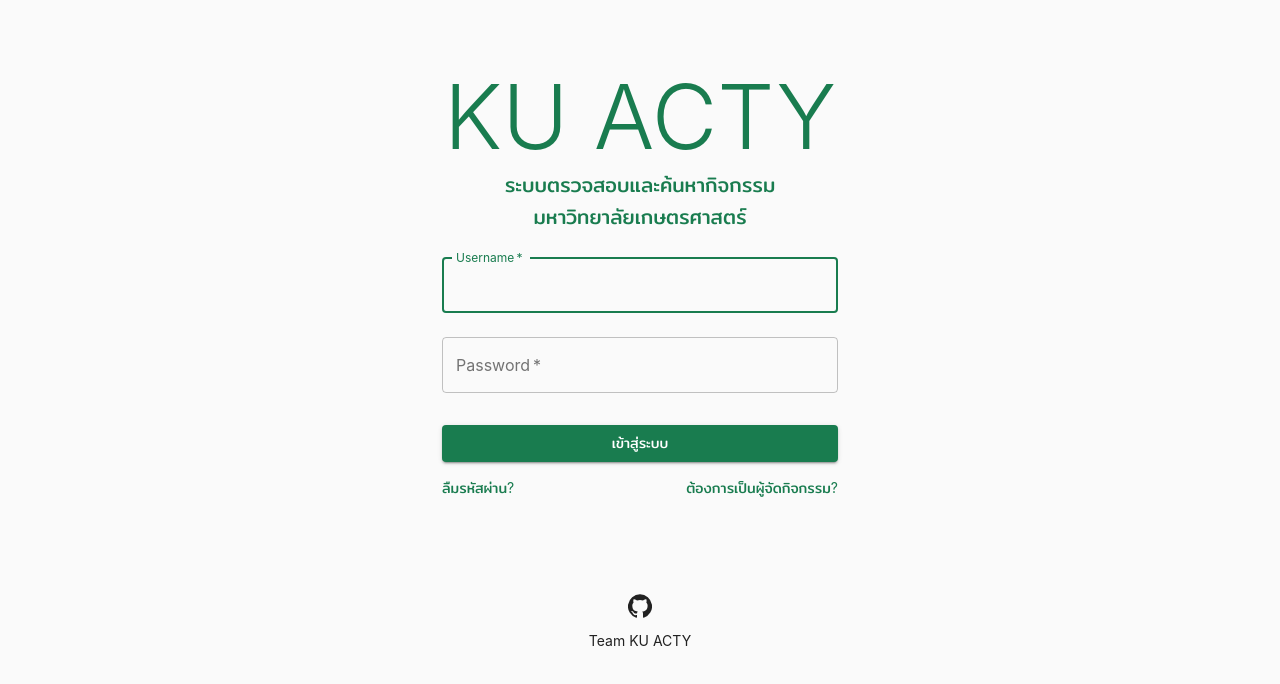
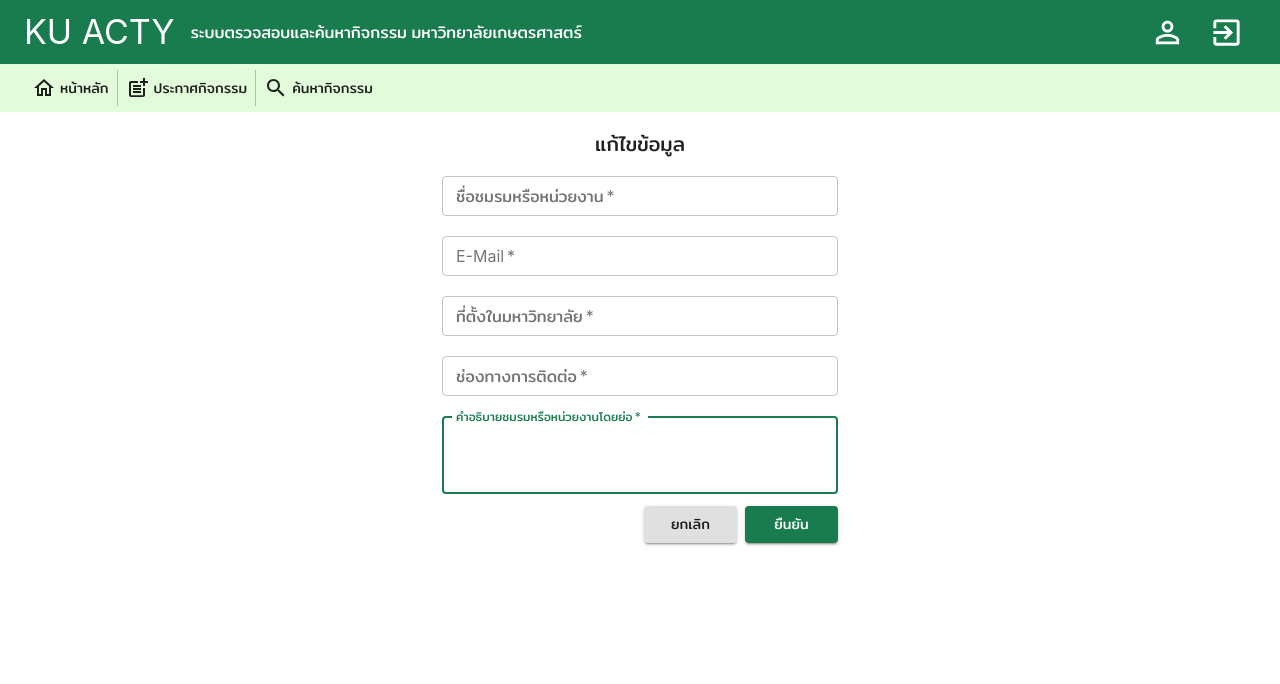
Before and after one commit to NutyHw/KU-Acty, a React (Create React App) app in the folder frontend/: page /org/profile/edit in a window 1280 px wide. Before the commit this address led to /login. Shown: the top 684 px of the page. Built offline with nearby package versions, Linux system fonts and the light colour scheme.

Commit message:
1. Create editprofile components / 2. Fix createevent / 3. Update App.tsx

```diff
--- a/frontend/src/App.tsx
+++ b/frontend/src/App.tsx
@@ -18,6 +18,7 @@ import { SelfProfile } from './components/orgprofile/profile.self';
 import { Profile_OrgView } from './components/orgprofile/profile.orgview';
 import { Profile_NisitView } from './components/orgprofile/profile.nisitview';
 import { StatEvent } from './components/stat/stat';
+import { EditProfile } from './components/editprofile/editprofile';
 
 const App = () => {
   return(
@@ -40,6 +41,7 @@ const App = () => {
       <Route path="/org/orgprofile" component={Profile_OrgView}/>
       <Route path="/nisit/orgprofile" component={Profile_NisitView}/>
       <Route path="/org/statevent" component={StatEvent}/>
+      <Route path="/org/profile/edit" component={EditProfile}/>
       <Redirect to="/login" />
     </Switch>
   );
--- a/frontend/src/components/createevent/createevent.tsx
+++ b/frontend/src/components/createevent/createevent.tsx
@@ -1,6 +1,6 @@
 import React, { useEffect, useState } from 'react';
 import { useForm, Controller } from 'react-hook-form';
-
+import { useHistory } from 'react-router-dom';
 // material ui import
 import Button from '@material-ui/core/Button';
 import CssBaseline from '@material-ui/core/CssBaseline';
@@ -58,7 +58,7 @@ export function UploadButtons() {
 
 export const CreateEvent : React.FC = () => {
   const classes = useStyles();
-
+  const history = useHistory()
   const [ eventType , setEventType] = useState<string[]>([]);
   const { register, handleSubmit, control } = useForm();
 
@@ -76,6 +76,9 @@ export const CreateEvent : React.FC = () => {
       const token = localStorage.getItem('token');
       setAuthToken(token);
       await api.post('/events/',creatEvent)
+      history.push({
+        pathname : '/org/home'
+      })
     } catch (err) {
       throw new Error(err);
       return ;
@@ -298,6 +301,7 @@ export const CreateEvent : React.FC = () => {
                     type="submit"
                     variant="contained"
                     color="primary"
+
                     className={classes.submit}
                   >
                     ประกาศกิจกรรม
--- /dev/null
+++ b/frontend/src/components/editprofile/editprofile.tsx
@@ -0,0 +1,163 @@
+import React, { useEffect, useState } from 'react';
+import { useForm } from 'react-hook-form';
+import Box from '@material-ui/core/Box';
+import Typography from '@material-ui/core/Typography';
+import Button from '@material-ui/core/Button';
+import { makeStyles } from '@material-ui/core/styles';
+import { ThemeProvider } from '@material-ui/core/styles';
+import Container from '@material-ui/core/Container';
+import Grid from '@material-ui/core/Grid';
+import Link from '@material-ui/core/Link';
+import TextField from '@material-ui/core/TextField';
+import { theme } from '../theme/theme';
+import { OrgHeader } from '../header/org.header';
+import { api, setAuthToken } from '../../api/jsonPlaceholder.instance';
+import { useHistory  } from 'react-router-dom';
+import { useParams } from 'react-router-dom';
+import { Organizer } from './type';
+import { OrganizerSchema } from './validator';
+import { GreenDesc, useStyles, MenuProps } from './style';
+
+
+
+export const EditProfile : React.FC = () => {
+  const classes = useStyles();
+  /*const history = useHistory();
+  const { register, handleSubmit } = useForm<Organizer>();
+  const { id } = useParams();
+
+  async function onSubmit ( org : Organizer ){
+    try {
+      org.user = id;
+      OrganizerSchema.validate(org)
+      await api.put('/organizers/profile', org );
+      history.push({
+        pathname : '/org/home'
+      })
+
+
+    } catch( err ) {
+      throw new Error(err)
+      return;
+    }
+}*/
+
+
+
+  return (
+    <Container component="main" maxWidth="xs">
+    <ThemeProvider theme={theme}>
+      <OrgHeader />
+      <div className={classes.midpage}>
+          <Typography variant="h6" align="center" color="textPrimary">
+            แก้ไขข้อมูล
+          </Typography>
+      <form className={classes.login} noValidate //onSubmit={handleSubmit(onSubmit)}
+      >
+      <Grid container spacing={1}>
+              <Grid item xs={12}>
+                <TextField
+                  variant="outlined"
+                  margin="dense"
+                  required
+                  fullWidth
+                  id="orgname"
+                  label="ชื่อชมรมหรือหน่วยงาน"
+                  name="organizer_name"
+                  type = "string"
+                  //inputRef = {register({ required : true })}
+                  //autoComplete="username"
+                  autoFocus
+                />
+              </Grid>
+
+              <Grid item xs={12}>
+                <TextField
+                  variant="outlined"
+                  margin="dense"
+                  required
+                  fullWidth
+                  id="email"
+                  label="E-Mail"
+                  name="email"
+                  type = "string"
+                  //inputRef = {register({ required : true })}
+                  autoFocus
+                />
+              </Grid>
+
+              <Grid item xs={12}>
+                <TextField
+                  variant="outlined"
+                  margin="dense"
+                  required
+                  fullWidth
+                  id="location"
+                  label="ที่ตั้งในมหาวิทยาลัย"
+                  name="location"
+                  type = "string"
+                  //inputRef = {register({ required : true })}
+                  autoFocus
+                />
+              </Grid>
+
+              <Grid item xs={12}>
+                <TextField
+                  variant="outlined"
+                  margin="dense"
+                  required
+                  fullWidth
+                  id="contact"
+                  label="ช่องทางการติดต่อ"
+                  name="contact"
+                  type = "string"
+                  //inputRef = {register({ required : true })}
+                  autoFocus
+                />
+              </Grid>
+
+              <Grid item xs={12}>
+                <TextField
+                  variant="outlined"
+                  margin="dense"
+                  required
+                  fullWidth
+                  id="description"
+                  label="คำอธิบายชมรมหรือหน่วยงานโดยย่อ"
+                  name="description"
+                  type = "string"
+                  //inputRef = {register({ required : true })}
+                  autoFocus
+                  multiline
+                  rows = {3}
+                  rowsMax = {4}
+                />
+              </Grid>
+              <Grid item xs={6}></Grid>
+              <Grid item xs={3}>
+              <Button
+                  href = "/org/home"
+                  fullWidth
+                  variant="contained"
+                >
+                  ยกเลิก
+                </Button>
+                </Grid>
+                <Grid item xs={3}>
+              <Button
+                  type="submit"
+                  fullWidth
+                  variant="contained"
+                  color="primary"
+
+                >
+                  ยืนยัน
+                </Button>
+                </Grid>
+              </Grid>
+              </form>
+              </div>
+    </ThemeProvider>
+    </Container>
+  );
+}
--- /dev/null
+++ b/frontend/src/components/editprofile/style.ts
@@ -0,0 +1,66 @@
+import { makeStyles } from '@material-ui/core/styles';
+import { withStyles} from '@material-ui/core/styles';
+import Typography from '@material-ui/core/Typography';
+
+export const GreenDesc = withStyles({
+  root: {
+    color: "#197C4F",
+  }
+})(Typography);
+
+export const useStyles = makeStyles((theme) => ({
+    root: {
+      marginTop: theme.spacing(0),
+      },
+      input: {
+        display: 'none',
+    },
+  paper: {
+    marginTop: theme.spacing(0),
+    display: 'flex',
+    flexDirection: 'column',
+    alignItems: 'center',
+  },
+  midpage: {
+    marginTop: theme.spacing(16),
+    display: 'flex',
+    flexDirection: 'column',
+    alignItems: 'left',
+
+  },
+  menuButton: {
+    marginRight: theme.spacing(2),
+  },
+  title: {
+    flexGrow: 1,
+    position: 'relative'
+  },
+  menu: {
+    flexGrow: 0,
+    position: 'relative'
+  },
+  login: {
+    width: '100%', // Fix IE 11 issue.
+    marginTop: theme.spacing(1),
+  },
+  submit: {
+    width: '100%'
+  },
+  formControl: {
+    margin: theme.spacing(0),
+    minWidth: 250,
+    maxWidth: 540,
+  },
+}));
+
+export const ITEM_HEIGHT = 48;
+export const ITEM_PADDING_TOP = 8;
+
+export const MenuProps = {
+  PaperProps: {
+    style: {
+      maxHeight: ITEM_HEIGHT * 4.5 + ITEM_PADDING_TOP,
+      width: 750,
+    },
+  },
+};
--- /dev/null
+++ b/frontend/src/components/editprofile/type.ts
@@ -0,0 +1,8 @@
+export type Organizer = {
+  organizer_name : string
+  user : string
+  email : string
+  contact : string
+  location : string
+  description : string
+}
--- /dev/null
+++ b/frontend/src/components/editprofile/validator.ts
@@ -0,0 +1,17 @@
+import * as yup from 'yup';
+
+export const OrganizerSchema = yup.object().shape({
+  organizer_name : yup
+    .string(),
+  user : yup
+    .string(),
+  email : yup
+    .string()
+    .email(),
+  contact : yup
+    .string(),
+  location : yup
+    .string(),
+  description : yup
+    .string()
+})
--- a/frontend/src/components/feed/orgfeed.tsx
+++ b/frontend/src/components/feed/orgfeed.tsx
@@ -122,7 +122,7 @@ export const OrgFeed : React.FC = () => {
           <Link href="/org/createevent" style={{ textDecoration: 'none' }}>
             <Button className={classes.button} variant="outlined" style={{minWidth: 128}}>แก้ไขรายละเอียด</Button><br/>
           </Link>
-          <Link href="/org/eventstatistic" style={{ textDecoration: 'none' }}>
+          <Link href="/org/statevent" style={{ textDecoration: 'none' }}>
             <Button className={classes.button} variant="outlined" style={{minWidth: 128}}>สถิติกิจกรรม</Button><br/>
           </Link>
           <Link href="/org/eventstatistic" style={{ textDecoration: 'none' }}>
--- a/frontend/src/components/orgprofile/profile.self.tsx
+++ b/frontend/src/components/orgprofile/profile.self.tsx
@@ -138,7 +138,7 @@ export const SelfProfile : React.FC = () => {
           </div>
           <br/>
           <Box>
-            <Link href="/org/profile/self" style={{ textDecoration: 'none' }}>
+            <Link href="/org/profile/edit" style={{ textDecoration: 'none' }}>
                 <Button className={classes.button} variant="outlined" style={{minWidth: 128}}>แก้ไขรายละเอียด</Button><br/>
             </Link>
             <Link href="/org/changepassword" style={{ textDecoration: 'none' }}>
```
